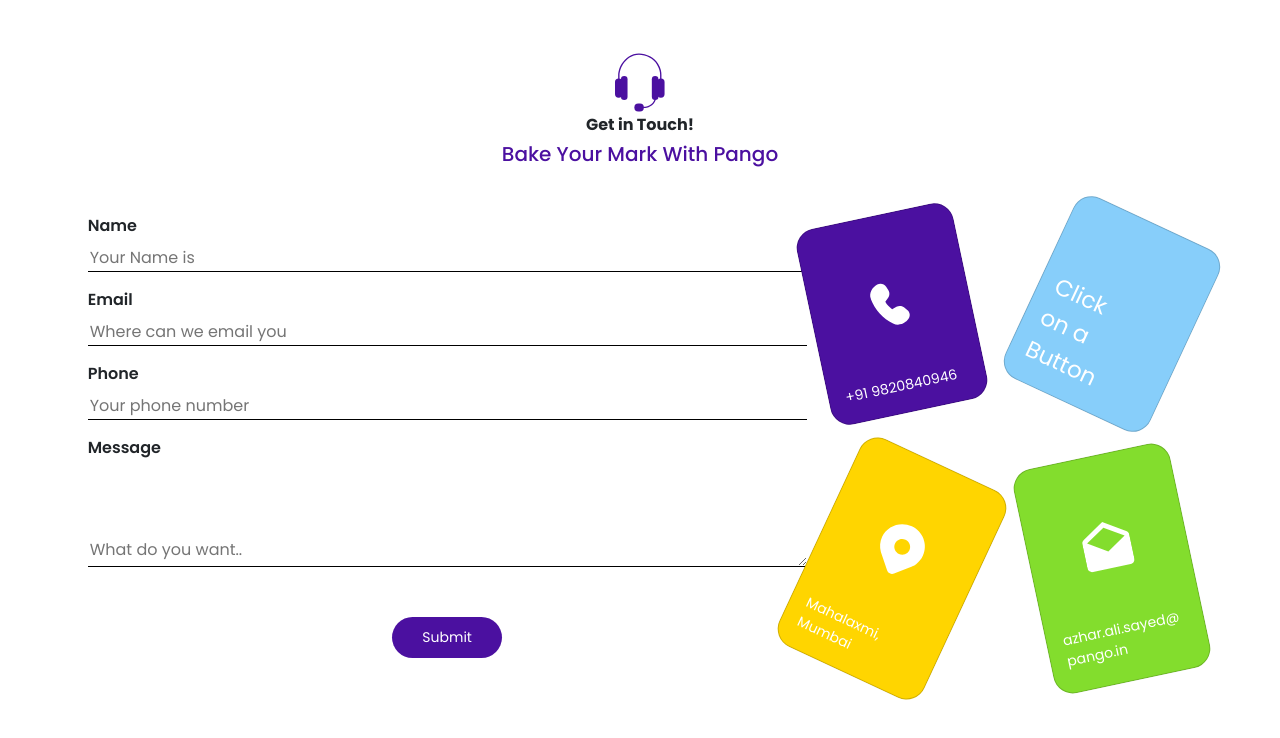
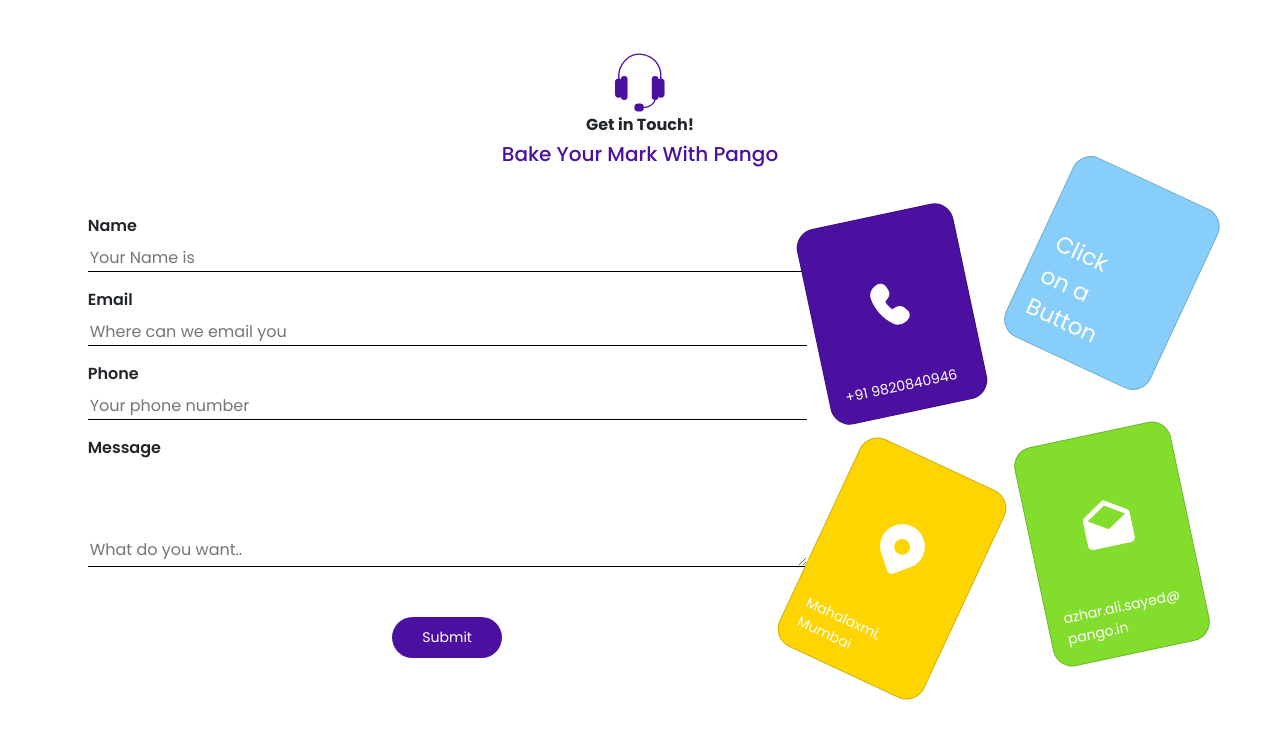
Before and after one commit to JANHAVI-GHADIGAONKAR/get-in-touch, a plain HTML site: page index.html in a window 1280 px wide. Drawn offline with nearby package versions, Linux system fonts and the light colour scheme.

Commit message:
task completed

```diff
--- a/index.html
+++ b/index.html
@@ -40,9 +40,9 @@
                 <textarea class="input-style pt-2 message" rows="4" cols="50" name="comment" form="usrform" placeholder="What do you want.."></textarea>
                 <button class="submit-button" type="submit" value="Submit">Submit</button>
             </div>
-            <div class="static-cards">
-                <div class="first-row-cards d-flex">
-                    <div class="card purple-card" style="width: 10rem;">
+            <div class="static-cards d-flex">
+                <div class="first-row-cards d-flex flex-column">
+                    <div class="card purple-card" >
                         <div class="card-body">
                             <svg class="phone-svg" width="36" height="45" viewBox="0 0 36 45" fill="none" xmlns="http://www.w3.org/2000/svg">
                                 <path d="M17.6395 16.2687L14.0226 19.5331C14.497 21.1805 15.1645 22.7652 16.0112 24.2538C16.8924 25.7321 17.9526 27.0946 19.1675 28.3101L23.8509 26.8583C26.4747 26.0444 29.3387 26.8803 31.083 28.9701L33.7497 32.1641C34.8294 33.4463 35.3704 35.1012 35.2583 36.7781C35.1461 38.455 34.3895 40.0223 33.1487 41.1479C28.797 45.1426 22.0977 46.4933 17.0831 42.5293C12.6758 39.0372 8.94696 34.7567 6.08393 29.9028C3.2146 25.0717 1.29479 19.7306 0.428914 14.1702C-0.531777 7.91408 4.02128 2.90746 9.69743 1.20045C13.0821 0.179769 16.6936 1.93077 17.9348 5.19519L19.3989 9.04475C20.3603 11.5789 19.6688 14.4385 17.6395 16.2687Z" fill="white"/>
@@ -50,14 +50,7 @@
                             <p class="phone-card">+91 9820840946</p>
                         </div>
                     </div>
-                    <div class="card blue-card" style="width: 10rem;">
-                        <div class="card-body click-btn d-flex flex-column justify-content-end" >
-                          Click <span class="d-block">on a</span> Button
-                        </div>
-                    </div>
-                </div>
-                <div class="second-row-cards d-flex">
-                    <div class="card yellow-color" style="width: 10rem;">
+                    <div class="card yellow-color" >
                         <div class="card-body" >
                             <svg class="phone-svg"  width="46" height="53" viewBox="0 0 46 53" fill="none" xmlns="http://www.w3.org/2000/svg">
                                 <path d="M43.0073 33.3517C44.736 30.1563 45.6366 26.5905 45.6294 22.9703C45.6234 10.7559 35.5508 0.854492 23.1311 0.854492C10.7114 0.854492 0.648407 10.7559 0.654352 22.9703C0.647788 28.1874 2.52541 33.2381 5.95247 37.222L5.97894 37.2545C5.9882 37.2623 5.99614 37.2727 6.00276 37.2805H5.95249L19.3036 51.2135C19.7986 51.7299 20.3956 52.1414 21.058 52.4226C21.7205 52.7039 22.4343 52.8489 23.1557 52.8489C23.8771 52.8489 24.5909 52.7039 25.253 52.4226C25.9152 52.1414 26.5118 51.7299 27.0063 51.2135L40.3451 37.2805H40.2949L40.316 37.2558L40.3187 37.2532C40.4139 37.1413 40.509 37.0294 40.6029 36.9149C41.5199 35.8059 42.3256 34.6122 43.0087 33.3504L43.0073 33.3517ZM23.1513 31.4263C21.0463 31.4263 19.0272 30.604 17.538 29.1401C16.0489 27.6763 15.2117 25.6909 15.2107 23.6208C15.2097 21.5506 16.0449 19.5652 17.5326 18.1014C19.0204 16.6375 21.0387 15.8152 23.1437 15.8152C25.2486 15.8152 27.2678 16.6375 28.7569 18.1014C30.2461 19.5652 31.0832 21.5506 31.0842 23.6208C31.0852 25.6909 30.25 27.6763 28.7623 29.1401C27.2746 30.604 25.2562 31.4263 23.1513 31.4263Z" fill="white"/>
@@ -66,7 +59,15 @@
                             <p class="phone-card">Mahalaxmi, <span class="d-block">Mumbai</span></p>
                         </div>
                     </div>
-                    <div class="card green-color" style="width: 10rem;">
+                </div>
+                <div class="second-row-cards d-flex flex-column">
+
+                    <div class="card blue-card" >
+                        <div class="card-body click-btn d-flex flex-column justify-content-end" >
+                          Click <span class="d-block">on a</span> Button
+                        </div>
+                    </div>
+                    <div class="card green-color" >
                         <div class="card-body" >
                             <svg class="phone-svg" width="48" height="48" viewBox="0 0 48 48" fill="none" xmlns="http://www.w3.org/2000/svg">
                                 <path d="M4.81403 17.8937L23.9988 30.0319L43.1896 17.8937L24.0048 5.75557L4.81403 17.8937ZM47.9865 17.8937L47.9805 42.17C47.9802 43.4577 47.4745 44.6926 46.5747 45.6032C45.6749 46.5137 44.4546 47.0252 43.1824 47.0252H4.80686C3.53463 47.0252 2.31464 46.5137 1.41526 45.6032C0.515883 44.6926 0.0107969 43.4577 0.0111138 42.17L0.0170876 17.8937C0.0175237 16.1215 0.953304 14.5921 2.34463 13.7425L24.0062 0.0263672L45.661 13.7425C47.0519 14.5921 47.9869 16.1215 47.9865 17.8937Z" fill="white"/>
--- a/style.css
+++ b/style.css
@@ -42,7 +42,7 @@ textarea:focus{
 }
 .phone-svg{
     display: block;
-    margin:  50px auto;
+    margin:  20px auto;
 }
 .phone-card{
     margin: unset;
@@ -54,18 +54,20 @@ textarea:focus{
     color: #fff;
 }
 .first-row-cards{
-    gap: 60px;
+    gap: 40px;
 }
 .card{
     border-radius: 20px;
+    width: 8rem;
 }
 .blue-card{
     background-color: #87CEFA;
     transform: rotate(25deg);
+    padding-top: 30px;
 }
 .second-row-cards{
-    column-gap: 60px;
-    margin-top: 40px;
+    row-gap: 60px;
+    margin-top: -40px;
 }
 .yellow-color{
     background-color: #ffd500;
@@ -76,10 +78,42 @@ textarea:focus{
     transform: rotate(-12deg);
 }
 .static-cards{
-    margin-top: 50px;
+    margin-top: 90px;
+    gap: 28px;
+    justify-content: center;
+}
+@media screen and (min-width: 425px) {
+    .static-cards{
+        gap: 45px;
+    }
 }
 @media screen and (min-width: 738px) {
     .static-cards{
         margin-top: 0px;
+        gap: 37px;
+
+    }
+    .card{
+        width: 9rem;
+    }
+    .phone-svg{
+        margin: 30px auto;
+    }
+    .blue-card{
+        padding-top: 40px;
     }
 }
+@media screen and (min-width: 1024px) {
+    .static-cards{
+        gap: 60px;
+    }
+    .card{
+        width: 10rem;
+    }
+    .phone-svg{
+        margin: 50px auto;
+    }
+    .blue-card{
+        padding-top: 60px;
+    }
+}
```
